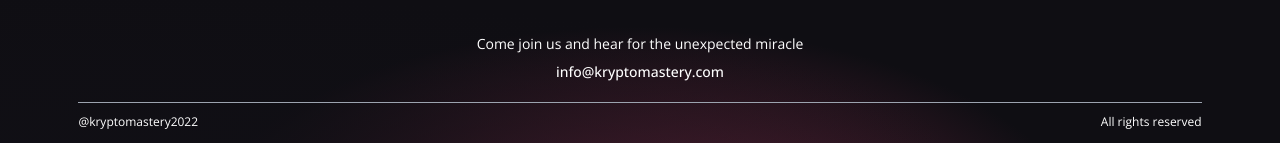
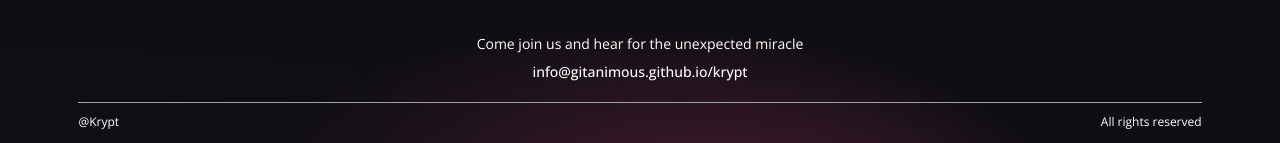
Before and after one commit to abdualblooshi/krypt, a React (Vite) app in the folder client/: page / in a window 1280 px wide. Shown: the part 3114-3257 px from the top of the page. Built offline with nearby package versions, Linux system fonts and the light colour scheme; no server answers.

Commit message:
Updated footer

```diff
--- a/client/src/components/Footer.jsx
+++ b/client/src/components/Footer.jsx
@@ -9,22 +9,34 @@ const Footer = () => (
         <img src={logo} alt="logo" className="w-32" />
       </div>
       <div className="flex flex-1 justify-evenly items-center flex-wrap sm:mt-0 mt-5 w-full">
-        <p className="text-white text-base text-center mx-2 cursor-pointer">Market</p>
-        <p className="text-white text-base text-center mx-2 cursor-pointer">Exchange</p>
-        <p className="text-white text-base text-center mx-2 cursor-pointer">Tutorials</p>
-        <p className="text-white text-base text-center mx-2 cursor-pointer">Wallets</p>
+        <p className="text-white text-base text-center mx-2 cursor-pointer">
+          Market
+        </p>
+        <p className="text-white text-base text-center mx-2 cursor-pointer">
+          Exchange
+        </p>
+        <p className="text-white text-base text-center mx-2 cursor-pointer">
+          Tutorials
+        </p>
+        <p className="text-white text-base text-center mx-2 cursor-pointer">
+          Wallets
+        </p>
       </div>
     </div>
 
     <div className="flex justify-center items-center flex-col mt-5">
-      <p className="text-white text-sm text-center">Come join us and hear for the unexpected miracle</p>
-      <p className="text-white text-sm text-center font-medium mt-2">info@kryptomastery.com</p>
+      <p className="text-white text-sm text-center">
+        Come join us and hear for the unexpected miracle
+      </p>
+      <p className="text-white text-sm text-center font-medium mt-2">
+        info@gitanimous.github.io/krypt
+      </p>
     </div>
 
     <div className="sm:w-[90%] w-full h-[0.25px] bg-gray-400 mt-5 " />
 
     <div className="sm:w-[90%] w-full flex justify-between items-center mt-3">
-      <p className="text-white text-left text-xs">@kryptomastery2022</p>
+      <p className="text-white text-left text-xs">@Krypt</p>
       <p className="text-white text-right text-xs">All rights reserved</p>
     </div>
   </div>
```
